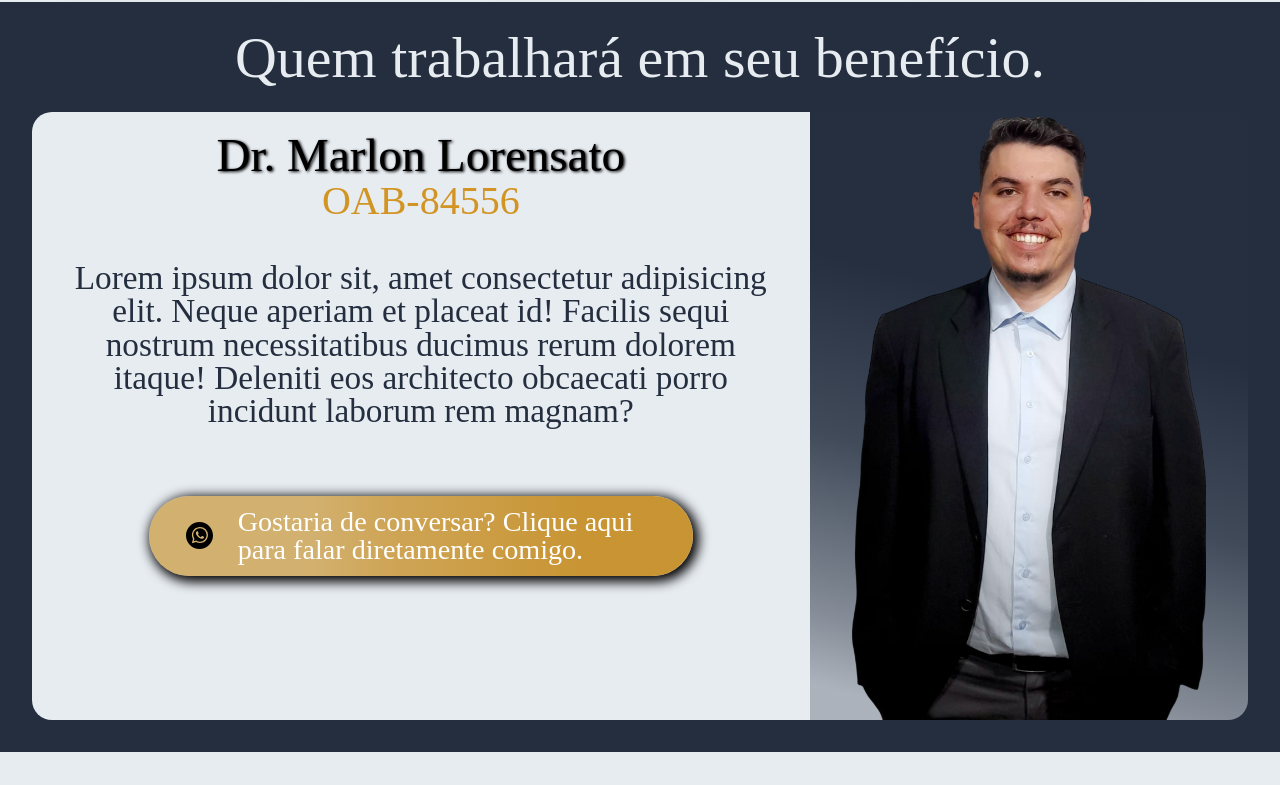
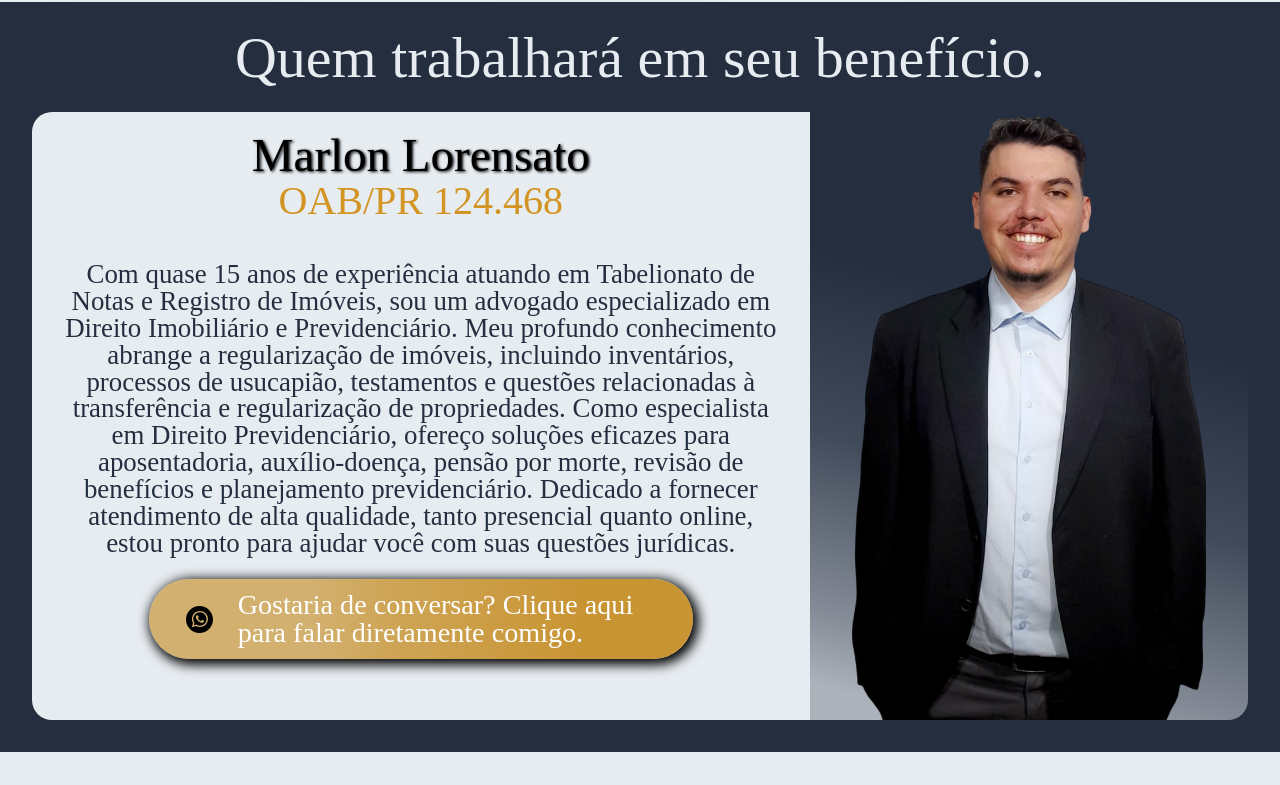
Before and after one commit to guilhermeFrBarros/SiteMarlon, a website: page index.html in a window 1280 px wide. Shown: the part 2100-2885 px from the top of the page. Drawn offline with Linux system fonts and the light colour scheme; files whose address does not match are found by name.

Commit message:
feat: add text sobre o advogado e refct em fonts- size

```diff
--- a/css/style.css
+++ b/css/style.css
@@ -249,13 +249,13 @@ main>section.box-sobre .desc-sobre div.div-p span {
 }
 
 main>section.box-sobre .desc-sobre p {
-    font-size: 2.6vw;
+    font-size: 2.1vw;
     text-align: center;
     padding: 0 2.5vw;
     color: #242e3f;
 }
 
-main>section.box-sobre .desc-sobre div.div-p img {
+main>section.box-sobre .desc-sobre div.div-p .buttom-whats img {
     width: 27px;
     height: 27px;
     padding: 0;
@@ -266,10 +266,10 @@ main>section.box-sobre>.desc-sobre>div.div-p .buttom-whats {
     height: 80px;
     width: 70%;
     text-shadow: none;
-    margin-top: 30px;
+    margin-top: .20vw;
     text-align: start;
     position: relative;
-    top: 3vw;
+    top: 20px;
     font-size: 2.2vw;
 }
 
@@ -347,7 +347,7 @@ main>section.box-contato .contato {
 
 main>section.box-contato .contato address,
 main>section.box-contato .contato a {
-    font-size: 3.1vw;
+    font-size: 2.2vw;
     color: #fff;
     text-decoration: none;
 }
@@ -406,7 +406,7 @@ main>section.box-contato .contato #instagram {
     }
 
     main>section.box-sobre .desc-sobre div.div-p h3 {
-        font-size: 48px;
+        font-size: 47px;
     }
 
     main>section.box-sobre .desc-sobre div.div-p span {
@@ -415,7 +415,7 @@ main>section.box-contato .contato #instagram {
     }
 
     main>section.box-sobre .desc-sobre p {
-        font-size: 2.9vw;
+        font-size: 2.28vw;
         padding: 0 2.8vw;
     }
 
@@ -524,7 +524,7 @@ main>section.box-contato .contato #instagram {
         display: flex;
         flex-wrap: nowrap;
         flex-direction: column;
-        height: 1300px;
+        /* height: 1300px; */
     }
 
     main>section.box-sobre h4 {
@@ -535,7 +535,7 @@ main>section.box-contato .contato #instagram {
         display: flex;
         flex-direction: column-reverse;
         width: 95%;
-        height: 85%;
+        height: 90%;
         margin-bottom: 30px;
     }
 
@@ -566,8 +566,10 @@ main>section.box-contato .contato #instagram {
     main>section.box-sobre>.desc-sobre>div.div-p .buttom-whats {
         width: 85%;
         position: relative;
-        top: 3vw;
+        top: 1vw;
         font-size: 4.8vw;
+        margin-top: 20px;
+        margin-bottom: 20px;
     }
 
     main>section.box-sobre .desc-sobre div.div-img {
--- a/index.html
+++ b/index.html
@@ -117,13 +117,20 @@
             <h4>Quem trabalhará em seu benefício.</h4>
             <section class="desc-sobre">
                 <div class="div-p">
-                    <h3>Dr. Marlon Lorensato</h3>
-                    <span>OAB-84556</span>
-                    <p>Lorem ipsum dolor sit, amet consectetur adipisicing elit. Neque aperiam et placeat
-                        id! Facilis
-                        sequi
-                        nostrum necessitatibus ducimus rerum dolorem itaque! Deleniti eos architecto obcaecati porro
-                        incidunt laborum rem magnam?</p>
+                    <h3>Marlon Lorensato</h3>
+                    <span>OAB/PR 124.468</span>
+                    <p>Com quase 15 anos de experiência atuando em Tabelionato de Notas
+                        e Registro de Imóveis, sou um advogado especializado em Direito
+                        Imobiliário e Previdenciário. Meu profundo conhecimento abrange a
+                        regularização de imóveis, incluindo inventários, processos de
+                        usucapião, testamentos e questões relacionadas à transferência e
+                        regularização de propriedades. Como especialista em Direito
+                        Previdenciário, ofereço soluções eficazes para aposentadoria,
+                        auxílio-doença, pensão por morte, revisão de benefícios e
+                        planejamento previdenciário. Dedicado a fornecer atendimento de alta
+                        qualidade, tanto presencial quanto online, estou pronto para ajudar
+                        você com suas questões jurídicas.
+                    </p>
                     <a href="https://www.google.com.br/" class="buttom-whats">
                         <img src="./util/img/whatsapp_black_logo_icon_Redu.svg" alt="icone do whatsapp">
                         Gostaria de conversar? Clique aqui para falar diretamente comigo.</a>
```
